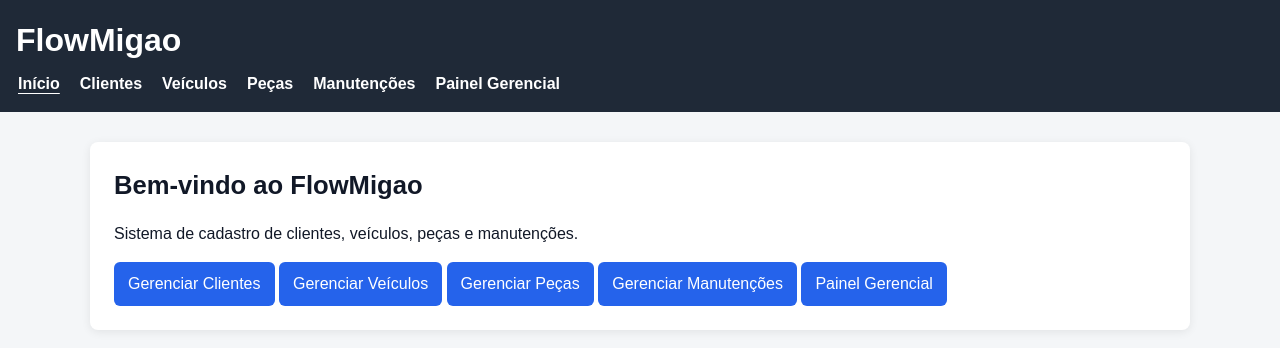
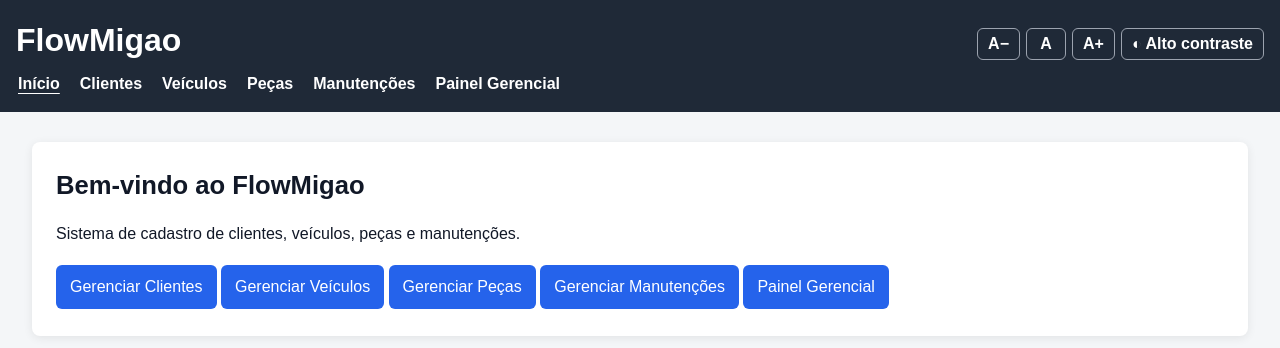
Before and after one commit to jeanmichelms/flowmigao, a Django app: page / in a window 1280 px wide. Shown: the top 348 px of the page. Run offline with Django 5.2, Linux system fonts and the light colour scheme.

Commit message:
#4 - Adicionar alto contraste e fontes maiores

```diff
--- a/flowmigao/tests.py
+++ b/flowmigao/tests.py
@@ -58,6 +58,11 @@ class AcessibilidadeTests(TestCase):
                 self.assertIn('aria-live="polite"', html)
                 # Um único título principal por página
                 self.assertEqual(html.count('<h1'), 1)
+                # Barra com tamanho da fonte e alto contraste
+                self.assertIn('aria-label="Opções de acessibilidade"', html)
+                self.assertIn('id="fonte-aumentar"', html)
+                self.assertIn('id="fonte-diminuir"', html)
+                self.assertIn('id="alto-contraste" aria-pressed="false"', html)
 
     def test_titulo_da_aba_muda_conforme_a_pagina(self):
         titulos = {
--- a/static/js/acessibilidade.js
+++ b/static/js/acessibilidade.js
@@ -1,5 +1,6 @@
 // acessibilidade.js
-// Funções compartilhadas de acessibilidade: anúncios para leitores de tela e modais acessíveis.
+// Funções compartilhadas de acessibilidade: anúncios para leitores de tela, modais acessíveis
+// e preferências de leitura (tamanho da fonte e alto contraste).
 
 (function () {
     const SELETOR_FOCAVEL = [
@@ -122,8 +123,89 @@
         return { abrir: abrir, fechar: fechar, estaAberto: estaAberto };
     }
 
-    // Se o formulário voltou com erros, leva o foco ao resumo para que ele seja lido primeiro
+    // ---- Preferências de leitura: tamanho da fonte e alto contraste ----
+    // Ficam salvas no navegador. Este arquivo roda no <head>, então a preferência é aplicada
+    // antes da página ser desenhada (sem "piscar" no tema padrão).
+
+    const CHAVE_PREFERENCIAS = 'flowmigao-preferencias';
+    const FONTE_MAXIMA = 3;
+    const NOMES_FONTE = ['padrão', 'grande', 'maior', 'máxima'];
+
+    function lerPreferencias() {
+        try {
+            return JSON.parse(localStorage.getItem(CHAVE_PREFERENCIAS)) || {};
+        } catch (erro) {
+            return {};
+        }
+    }
+
+    function salvarPreferencias(preferencias) {
+        try {
+            localStorage.setItem(CHAVE_PREFERENCIAS, JSON.stringify(preferencias));
+        } catch (erro) {
+            // Navegação privada ou armazenamento bloqueado: vale só para esta página
+        }
+    }
+
+    const preferencias = lerPreferencias();
+
+    // Sem escolha salva, segue o sistema operacional ("aumentar contraste")
+    if (preferencias.contraste === undefined) {
+        preferencias.contraste = !!(window.matchMedia && window.matchMedia('(prefers-contrast: more)').matches);
+    }
+    preferencias.fonte = Math.min(Math.max(parseInt(preferencias.fonte, 10) || 0, 0), FONTE_MAXIMA);
+
+    function aplicarPreferencias() {
+        const raiz = document.documentElement;
+        raiz.classList.toggle('alto-contraste', preferencias.contraste);
+        if (preferencias.fonte) {
+            raiz.dataset.fonte = preferencias.fonte;
+        } else {
+            delete raiz.dataset.fonte;
+        }
+
+        const botaoContraste = document.getElementById('alto-contraste');
+        if (botaoContraste) {
+            botaoContraste.setAttribute('aria-pressed', String(preferencias.contraste));
+        }
+    }
+
+    function mudarFonte(nivel) {
+        const novo = Math.min(Math.max(nivel, 0), FONTE_MAXIMA);
+        if (novo === preferencias.fonte) {
+            anunciar(novo === FONTE_MAXIMA ? 'A fonte já está no tamanho máximo.' : 'A fonte já está no tamanho padrão.');
+            return;
+        }
+        preferencias.fonte = novo;
+        salvarPreferencias(preferencias);
+        aplicarPreferencias();
+        anunciar(`Tamanho da fonte: ${NOMES_FONTE[novo]}.`);
+    }
+
+    aplicarPreferencias();
+
     document.addEventListener('DOMContentLoaded', function () {
+        aplicarPreferencias();
+
+        const botoes = {
+            'fonte-diminuir': function () { mudarFonte(preferencias.fonte - 1); },
+            'fonte-padrao': function () { mudarFonte(0); },
+            'fonte-aumentar': function () { mudarFonte(preferencias.fonte + 1); },
+            'alto-contraste': function () {
+                preferencias.contraste = !preferencias.contraste;
+                salvarPreferencias(preferencias);
+                aplicarPreferencias();
+                anunciar(preferencias.contraste ? 'Alto contraste ativado.' : 'Alto contraste desativado.');
+            },
+        };
+        Object.keys(botoes).forEach(function (id) {
+            const botao = document.getElementById(id);
+            if (botao) {
+                botao.addEventListener('click', botoes[id]);
+            }
+        });
+
+        // Se o formulário voltou com erros, leva o foco ao resumo para que ele seja lido primeiro
         const resumoErros = document.getElementById('resumo-erros');
         if (resumoErros) {
             resumoErros.focus();
--- a/templates/base.html
+++ b/templates/base.html
@@ -46,8 +46,8 @@
             text-underline-offset: 4px;
         }
         .container {
-            width: 90%;
-            max-width: 1100px;
+            width: 95%;
+            max-width: 1400px;
             margin: 30px auto;
             background: white;
             padding: 24px;
@@ -86,6 +86,8 @@
             border: none;
             cursor: pointer;
             font-size: 1rem;
+            /* Espaço vertical quando os botões quebram linha e ficam um sobre o outro */
+            margin: 3px 0;
         }
         .btn-danger {
             background: #dc2626;
@@ -168,6 +170,12 @@
             margin: 0;
         }
         @media (max-width: 600px) {
+            /* No celular, aproveita quase toda a largura da tela */
+            .container {
+                width: auto;
+                margin: 16px;
+                padding: 16px;
+            }
             .detalhes {
                 grid-template-columns: 1fr;
             }
@@ -221,6 +229,135 @@
         .pular-conteudo:focus {
             top: 16px;
         }
+
+        /* Barra de acessibilidade (tamanho da fonte e alto contraste) */
+        .topo {
+            display: flex;
+            flex-wrap: wrap;
+            justify-content: space-between;
+            align-items: center;
+            gap: 8px 16px;
+        }
+        .barra-acessibilidade {
+            display: flex;
+            flex-wrap: wrap;
+            gap: 6px;
+        }
+        .barra-acessibilidade button {
+            background: transparent;
+            color: white;
+            border: 1px solid #9ca3af;
+            border-radius: 6px;
+            padding: 6px 10px;
+            min-width: 40px;
+            font-size: 1rem;
+            font-weight: bold;
+            cursor: pointer;
+        }
+        .barra-acessibilidade button:hover {
+            background: #374151;
+        }
+        .barra-acessibilidade button[aria-pressed="true"] {
+            background: #fbbf24;
+            color: #111827;
+            border-color: #fbbf24;
+        }
+        header button:focus-visible {
+            outline-color: #fbbf24;
+        }
+
+        /* Tamanho da fonte: todos os tamanhos usam rem, então basta mudar a raiz */
+        html[data-fonte="1"] { font-size: 112.5%; }
+        html[data-fonte="2"] { font-size: 125%; }
+        html[data-fonte="3"] { font-size: 150%; }
+
+        /* Alto contraste: fundo preto, texto branco, links e botões em amarelo.
+           !important para sobrepor também os estilos próprios de cada página. */
+        html.alto-contraste body,
+        html.alto-contraste header,
+        html.alto-contraste .container,
+        html.alto-contraste .modal-content,
+        html.alto-contraste .card-resumo,
+        html.alto-contraste table,
+        html.alto-contraste th,
+        html.alto-contraste td {
+            background: #000 !important;
+            color: #fff !important;
+            box-shadow: none !important;
+        }
+        html.alto-contraste .container,
+        html.alto-contraste .modal-content,
+        html.alto-contraste .card-resumo,
+        html.alto-contraste table,
+        html.alto-contraste th,
+        html.alto-contraste td,
+        html.alto-contraste hr {
+            border: 1px solid #fff !important;
+        }
+        html.alto-contraste header {
+            border-bottom: 2px solid #fff !important;
+        }
+        html.alto-contraste .modal-overlay {
+            background: rgba(0, 0, 0, 0.85) !important;
+        }
+        html.alto-contraste a,
+        html.alto-contraste .marca,
+        html.alto-contraste nav a {
+            color: #ff0 !important;
+            text-decoration: underline !important;
+        }
+        html.alto-contraste .btn,
+        html.alto-contraste .barra-acessibilidade button {
+            background: #000 !important;
+            color: #ff0 !important;
+            border: 2px solid #ff0 !important;
+            text-decoration: none !important;
+        }
+        html.alto-contraste .btn:hover,
+        html.alto-contraste .barra-acessibilidade button:hover,
+        html.alto-contraste .barra-acessibilidade button[aria-pressed="true"] {
+            background: #ff0 !important;
+            color: #000 !important;
+        }
+        html.alto-contraste input,
+        html.alto-contraste select,
+        html.alto-contraste textarea {
+            background: #000 !important;
+            color: #fff !important;
+            border: 2px solid #fff !important;
+        }
+        html.alto-contraste input::placeholder,
+        html.alto-contraste textarea::placeholder {
+            color: #ccc !important;
+        }
+        html.alto-contraste input[aria-invalid="true"],
+        html.alto-contraste select[aria-invalid="true"],
+        html.alto-contraste textarea[aria-invalid="true"] {
+            border: 3px dashed #ff8080 !important;
+        }
+        html.alto-contraste .ajuda,
+        html.alto-contraste .aviso-obrigatorio {
+            color: #fff !important;
+        }
+        html.alto-contraste .field-error,
+        html.alto-contraste .error-list,
+        html.alto-contraste .mensagem-erro,
+        html.alto-contraste .obrigatorio,
+        html.alto-contraste .resumo-erros h2,
+        html.alto-contraste .resumo-erros a {
+            color: #ff8080 !important;
+        }
+        html.alto-contraste .resumo-erros {
+            border-color: #ff8080 !important;
+        }
+        html.alto-contraste .pular-conteudo {
+            background: #ff0 !important;
+            color: #000 !important;
+        }
+        html.alto-contraste :focus-visible {
+            outline: 3px solid #0ff !important;
+            outline-offset: 2px;
+        }
     </style>
     <script src="{% static 'js/acessibilidade.js' %}"></script>
 </head>
@@ -228,7 +365,17 @@
     <a class="pular-conteudo" href="#conteudo">Pular para o conteúdo</a>
 
     <header>
-        <a class="marca" href="{% url 'home' %}">FlowMigao</a>
+        <div class="topo">
+            <a class="marca" href="{% url 'home' %}">FlowMigao</a>
+            <div class="barra-acessibilidade" role="group" aria-label="Opções de acessibilidade">
+                <button type="button" id="fonte-diminuir" aria-label="Diminuir tamanho da fonte">A−</button>
+                <button type="button" id="fonte-padrao" aria-label="Tamanho de fonte padrão">A</button>
+                <button type="button" id="fonte-aumentar" aria-label="Aumentar tamanho da fonte">A+</button>
+                <button type="button" id="alto-contraste" aria-pressed="false">
+                    <span aria-hidden="true">◐</span> Alto contraste
+                </button>
+            </div>
+        </div>
         <nav aria-label="Menu principal">
             {% with rota=request.resolver_match.url_name|default:'' %}
             <ul>
```
